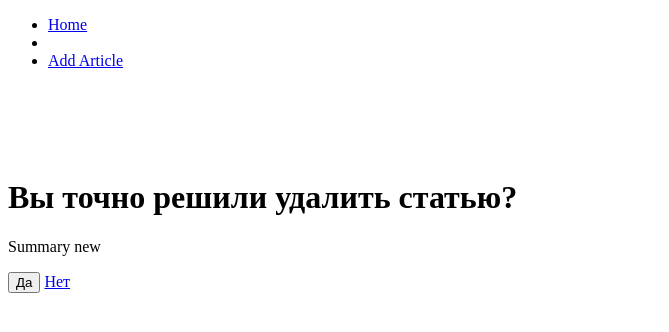
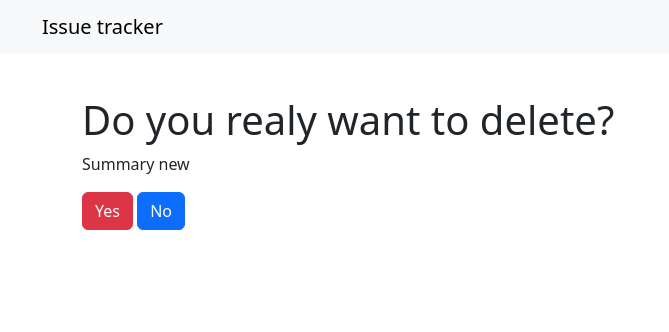
Before and after one commit to azamuzapbar/homework_58_azat_muzapbar, a Django app: page /articles/1/delete/ in a window 1280 px wide. Shown: the top 332 px of the page, without its empty margins (0-669 px from the left). Run offline with Django 4.2, Linux system fonts and the light colour scheme; data comes from the database, SQL or seed files in the repository.

Commit message:
Исправление front части

```diff
--- a/todo/static/css/style.css
+++ b/todo/static/css/style.css
@@ -0,0 +1,54 @@
+body {
+    ...
+
+    /* отступ, чтобы компенсировать высоту навбара */
+    margin-top: 10px;
+
+}
+
+.navbar {
+    display: block;
+    background: #6a7dff;
+    position: fixed;
+    top: 0;
+    right: 0;
+    left: 0;
+    font-size: 0;
+    box-sizing: border-box;
+    padding: 7px 30px;
+
+}
+
+.menu {
+    font-size: 14px;
+    line-height: 1;
+    padding: 0;
+    margin: 0;
+    display: inline-block;
+    color: #fffee8;
+}
+
+.menu li {
+    display: inline-block;
+}
+
+.menu a {
+    display: inline-block;
+    text-decoration: none;
+    color: inherit;
+    padding: 5px 15px;
+
+}
+
+.menu a:hover {
+    color: #ffc122;
+    text-decoration: underline;
+}
+
+.error{
+    color: red;
+}
+
+.error_list{
+    color: red;
+}
--- a/todo/webapp/templates/article.html
+++ b/todo/webapp/templates/article.html
@@ -5,9 +5,6 @@
 {% endblock %}
 
 {% block menu %}
-    <li>
-        <li><a href="{% url 'article_add' %}">Add Article</a></li>
-    </li>
 {% endblock %}
 
 {% block content %}
--- a/todo/webapp/templates/article_confirm_delete.html
+++ b/todo/webapp/templates/article_confirm_delete.html
@@ -1,22 +1,19 @@
 {% extends 'base.html' %}
 
 {% block title %}
-    Task - {{ task.summary }}
 {% endblock %}
 
 {% block menu %}
-    <li>
-        <li><a href="{% url 'article_add' %}">Add Article</a></li>
-    </li>
+
 {% endblock %}
 
 {% block content %}
-    <h1>Вы точно решили удалить статью?</h1>
+    <h1>Do you realy want to delete?</h1>
     <p>Summary {{ task.summary }} </p>
     <form action="{% url 'confirm_delete' task.pk %}" method="post">
         {% csrf_token %}
-        <input type="submit" value="Да">
-        <a href="{% url 'index' %}">Нет</a>
+        <button type="submit" class="btn btn-danger">Yes</button>
+        <a href="{% url 'index' %}" class="btn btn-primary">No</a>
     </form>
 
 {% endblock %}
--- a/todo/webapp/templates/article_create.html
+++ b/todo/webapp/templates/article_create.html
@@ -1,6 +1,8 @@
 {% extends 'base.html' %}
 {% block title %}
     Task create
+{% endblock %}
+{% block menu %}
 {% endblock %}
 {% block content %}
     <form action="{% url 'article_add' %}" method="POST">
--- a/todo/webapp/templates/article_update.html
+++ b/todo/webapp/templates/article_update.html
@@ -1,6 +1,8 @@
 {% extends 'base.html' %}
 {% block title %}
     Article update
+{% endblock %}
+{% block menu %}
 {% endblock %}
 {% block content %}
     <form action="{% url 'article_update' task.pk %}" method="POST">
--- a/todo/webapp/templates/base.html
+++ b/todo/webapp/templates/base.html
@@ -7,25 +7,43 @@
           content="width=device-width, user-scalable=no, initial-scale=1.0, maximum-scale=1.0, minimum-scale=1.0">
     <meta http-equiv="X-UA-Compatible" content="ie=edge">
     <title>{% block title %}Blog{% endblock %}</title>
+    <link href="https://cdn.jsdelivr.net/npm/bootstrap@5.3.0-alpha1/dist/css/bootstrap.min.css" rel="stylesheet"
+          integrity="sha384-GLhlTQ8iRABdZLl6O3oVMWSktQOp6b7In1Zl3/Jr59b6EGGoI1aFkw7cmDA6j6gD" crossorigin="anonymous">
     <link rel="stylesheet" href="{% static 'css/style.css' %}">
 
 </head>
 
 <body>
-<nav class="navbar">
-   <div class="container">
-       <ul class="menu">
-           <li><a href="{% url 'index' %}">Home</a></li>
-           {% block menu %}{% endblock %}
-       </ul>
-   </div>
+<nav class="navbar navbar-expand-lg bg-body-tertiary">
+    <div class="container-fluid">
+        <a class="navbar-brand" href="#">Issue tracker</a>
+        <button class="navbar-toggler" type="button" data-bs-toggle="collapse" data-bs-target="#navbarNavDropdown"
+                aria-controls="navbarNavDropdown" aria-expanded="false" aria-label="Toggle navigation">
+            <span class="navbar-toggler-icon"></span>
+        </button>
+        <div class="collapse navbar-collapse" id="navbarNavDropdown">
+            <ul class="navbar-nav">
+                <li class="nav-item">
+                    <a class="nav-link active" aria-current="page" href="{% url 'index' %}">Home</a>
+                </li>
+                <li class="nav-item">
+                    <a class="nav-link" href="{% url 'article_add' %}">Create</a>
+                </li>
+                {% block menu %} {% endblock %}
+            </ul>
+        </div>
+    </div>
 </nav>
 <br>
 <br>
 <br>
 <br>
+<div class="container">
     {% block content %}{% endblock %}
-
+</div>
+<script src="https://cdn.jsdelivr.net/npm/bootstrap@5.3.0-alpha1/dist/js/bootstrap.bundle.min.js"
+        integrity="sha384-w76AqPfDkMBDXo30jS1Sgez6pr3x5MlQ1ZAGC+nuZB+EYdgRZgiwxhTBTkF7CXvN"
+        crossorigin="anonymous"></script>
 </body>
 
 </html>
```
Also changed, not shown: todo/webapp/templates/index.html (+3 -5 lines).
